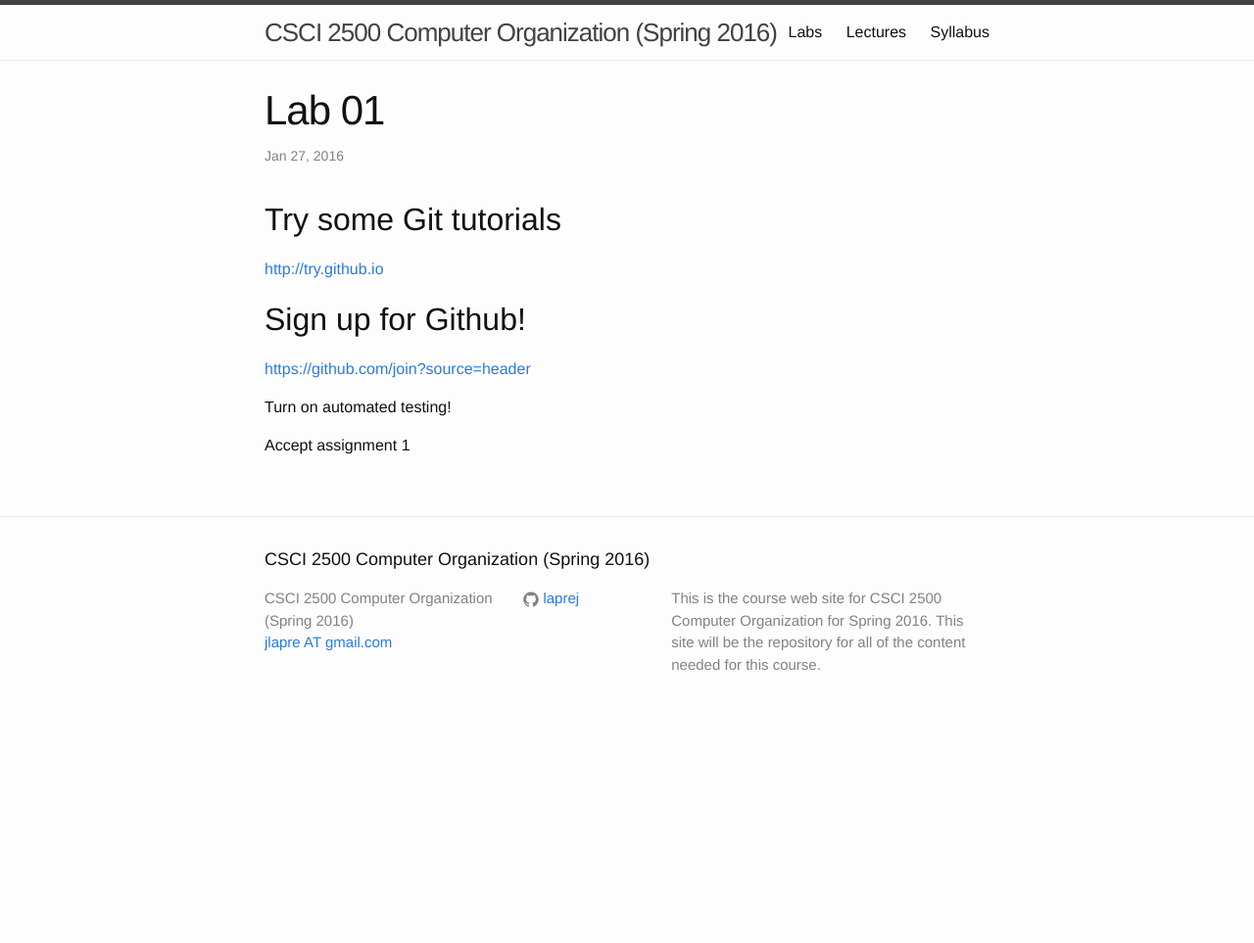
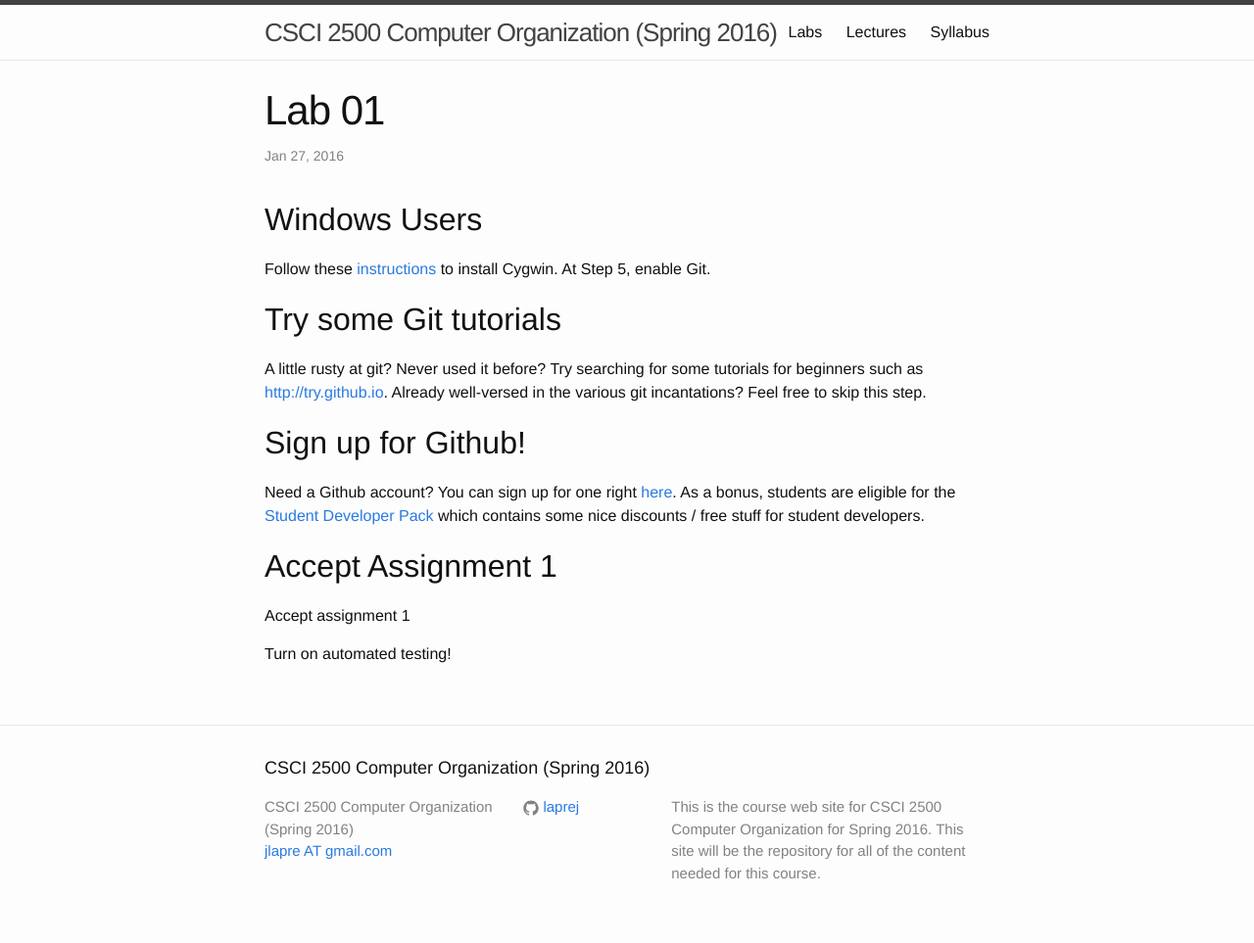
Before and after one commit to RPI-CSCI-2500-2016-Spring/RPI-CSCI-2500-2016-Spring.github.io, a Jekyll site: the page built from _posts/2016-01-27-lab01.md, in a window 1280 px wide. Shown: the whole page at 98% size. Built offline with Jekyll 4.4.1, drawn with Linux system fonts in a browser that asks for light colours; before the commit the page ends 900 px from its top, so only the background shows below that.

Commit message:
Added Cygwin instructions

```diff
--- a/_posts/2016-01-27-lab01.md
+++ b/_posts/2016-01-27-lab01.md
@@ -5,12 +5,21 @@ description: Lab 01
 category: lab
 ---
 
+## Windows Users
+Follow these [instructions](http://www.cs.rpi.edu/academics/courses/spring16/csci1200/cygwin.php) to install Cygwin.
+At Step 5, enable Git.
+
 ## Try some Git tutorials
-[http://try.github.io](http://try.github.io)
+A little rusty at git?  Never used it before?  Try searching for some tutorials for beginners such as
+[http://try.github.io](http://try.github.io).
+Already well-versed in the various git incantations?  Feel free to skip this step.
 
 ## Sign up for Github!
-[https://github.com/join?source=header](https://github.com/join?source=header)
+Need a Github account?  You can sign up for one right
+[here](https://github.com/join?source=header).
+As a bonus, students are eligible for the [Student Developer Pack](https://education.github.com/pack) which contains some nice discounts / free stuff for student developers.
+
+## Accept Assignment 1
+Accept assignment 1
 
 Turn on automated testing!
-
-Accept assignment 1
```
